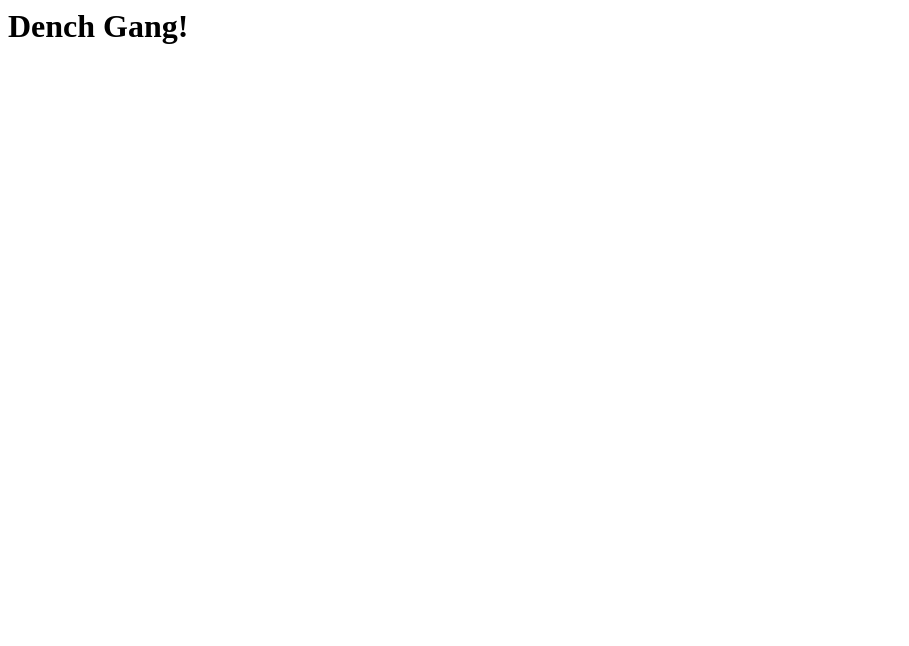
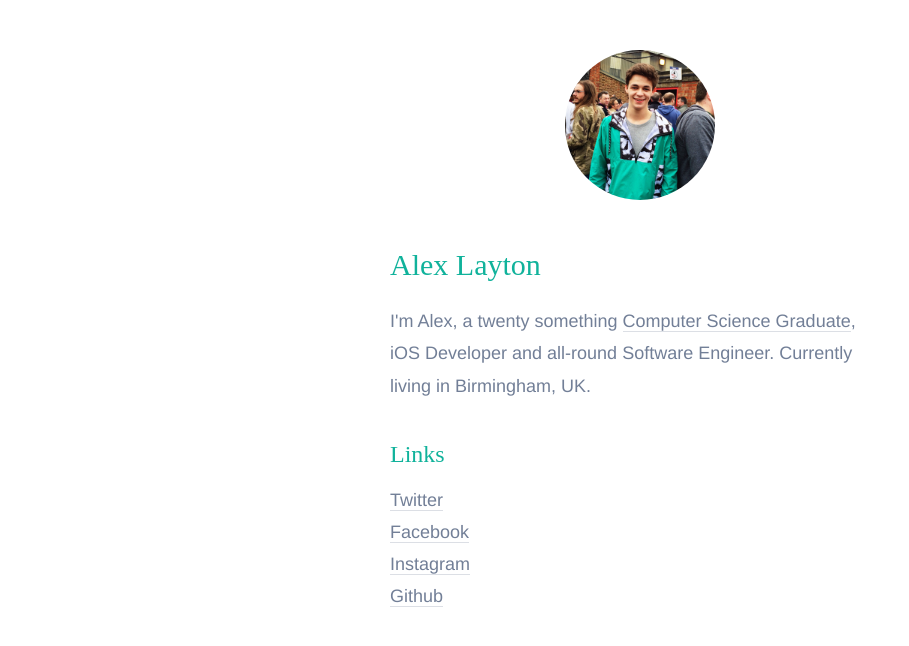
Before and after one commit to Alexlayton/alexlayton.github.io, a plain HTML site: page index.html in a window 1280 px wide. Shown: the whole page, without its empty margins (0-909 px from the left). Drawn offline with Linux system fonts and the light colour scheme.

Commit message:
Added info

```diff
--- /dev/null
+++ b/css/reset.css
@@ -0,0 +1,48 @@
+/* http://meyerweb.com/eric/tools/css/reset/
+   v2.0 | 20110126
+   License: none (public domain)
+*/
+
+html, body, div, span, applet, object, iframe,
+h1, h2, h3, h4, h5, h6, p, blockquote, pre,
+a, abbr, acronym, address, big, cite, code,
+del, dfn, em, img, ins, kbd, q, s, samp,
+small, strike, strong, sub, sup, tt, var,
+b, u, i, center,
+dl, dt, dd, ol, ul, li,
+fieldset, form, label, legend,
+table, caption, tbody, tfoot, thead, tr, th, td,
+article, aside, canvas, details, embed,
+figure, figcaption, footer, header, hgroup,
+menu, nav, output, ruby, section, summary,
+time, mark, audio, video {
+	margin: 0;
+	padding: 0;
+	border: 0;
+	font-size: 100%;
+	font: inherit;
+	vertical-align: baseline;
+}
+/* HTML5 display-role reset for older browsers */
+article, aside, details, figcaption, figure,
+footer, header, hgroup, menu, nav, section {
+	display: block;
+}
+body {
+	line-height: 1;
+}
+ol, ul {
+	list-style: none;
+}
+blockquote, q {
+	quotes: none;
+}
+blockquote:before, blockquote:after,
+q:before, q:after {
+	content: '';
+	content: none;
+}
+table {
+	border-collapse: collapse;
+	border-spacing: 0;
+}
--- /dev/null
+++ b/css/style.css
@@ -0,0 +1,72 @@
+body {
+  background: #fff;
+  font-family: 'Helvetica Neue', Helvetica, Arial, sans-serif;
+  font-size: 18px;
+  color: #727f97;
+  -webkit-font-smoothing: antialiased;
+}
+
+#wrapper {
+  width: 500px;
+  margin: 0 auto;
+  padding-top: 50px;
+}
+
+img {
+	display: block;
+    margin-left: auto;
+    margin-right: auto;
+	width: 150px;
+	height: 150px;
+	border-radius: 150px;
+}
+
+img:hover, img:active {
+  transform:rotate(180deg);
+  -ms-transform:rotate(180deg);
+  -webkit-transform:rotate(180deg);
+}
+
+h1, h2 {
+  font-family: 'HelveticaNeue-Light', 'Helvetica Neue Light';
+  color: #10B29B;
+  margin-bottom: 25px;
+}
+
+h1 {
+  font-size: 30px;
+  margin-top: 50px;
+}
+
+h2 {
+  font-size: 24px;
+}
+
+p {
+  line-height: 1.8;
+  margin-top: 25px;
+  margin-bottom: 40px;
+  width: 474px;
+}
+
+p, a {
+  color: #727f97;
+}
+
+a {
+  border-bottom: 1px solid #dcdfe5;
+  text-decoration: none;
+}
+
+a:hover {
+	color: #10B29B;
+}
+
+ul {
+  	float: left;
+  	margin-right: 50px;
+}
+
+ul li {
+	margin-bottom: 14px;
+}
--- a/index.html
+++ b/index.html
@@ -1,5 +1,34 @@
-<body>
-	<html>
-		<h1>Dench Gang!</h1>
-	</html>
-</body>
+<!DOCTYPE html>
+<html>
+	<head>
+		<title>Alex Layton</title>
+		<link rel="stylesheet" type="text/css" href="css/reset.css">
+		<link rel="stylesheet" type="text/css" href="css/style.css">
+	</head>
+	<body>
+		<div id="wrapper">
+			<img src="images/me.png" alt="Me!"/>
+			<h1>Alex Layton</h1>
+			<p>
+				I'm Alex, a twenty something <a href="http://cs.bham.ac.uk">Computer Science Graduate</a>, iOS Developer and all-round Software Engineer. Currently living in Birmingham, UK.
+			</p>
+			<ul>
+				<li>
+					<h2>Links</h2>
+				</li>
+				<li>
+					<a href="http://twitter.com/alexlayton">Twitter</a>
+				</li>
+				<li>
+					<a href="http://facebook.com/alexlayton">Facebook</a>
+				</li>
+				<li>
+					<a href="http://instagram.com/alexlayton">Instagram</a>
+				</li>
+				<li>
+					<a href="http://github.com/alexlayton">Github</a>
+				</li>
+			</ul>
+		</div>
+	</body>
+</html>
```
Also changed, not shown: images/me.jpg (added), images/me.png (added).
